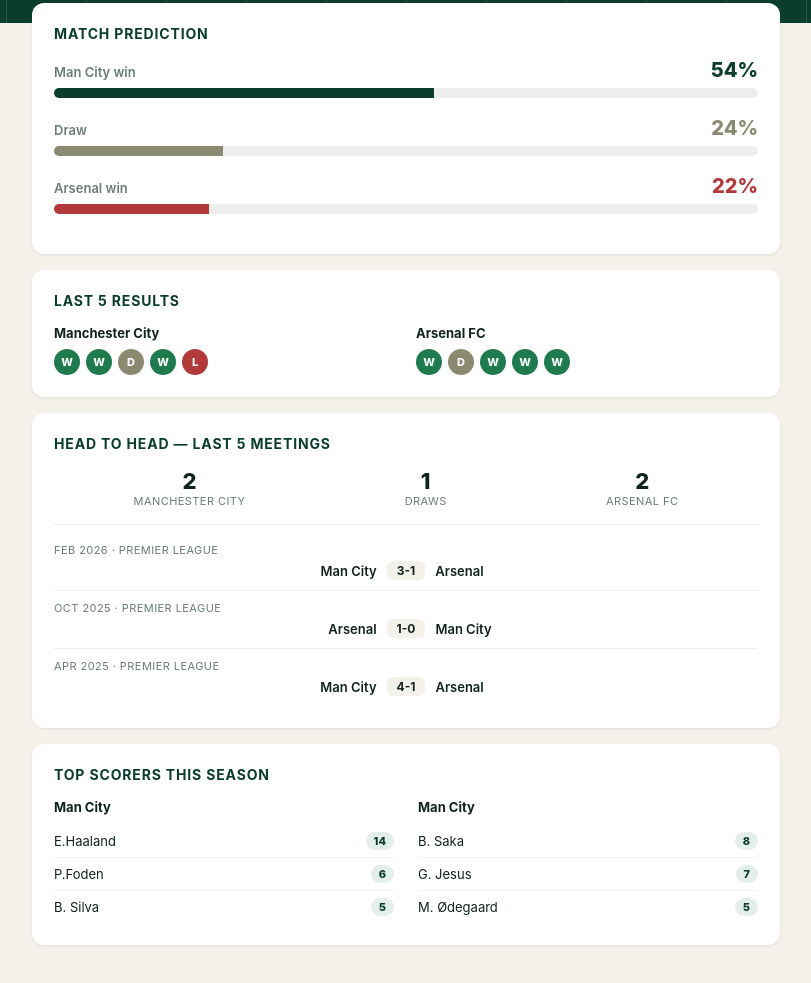
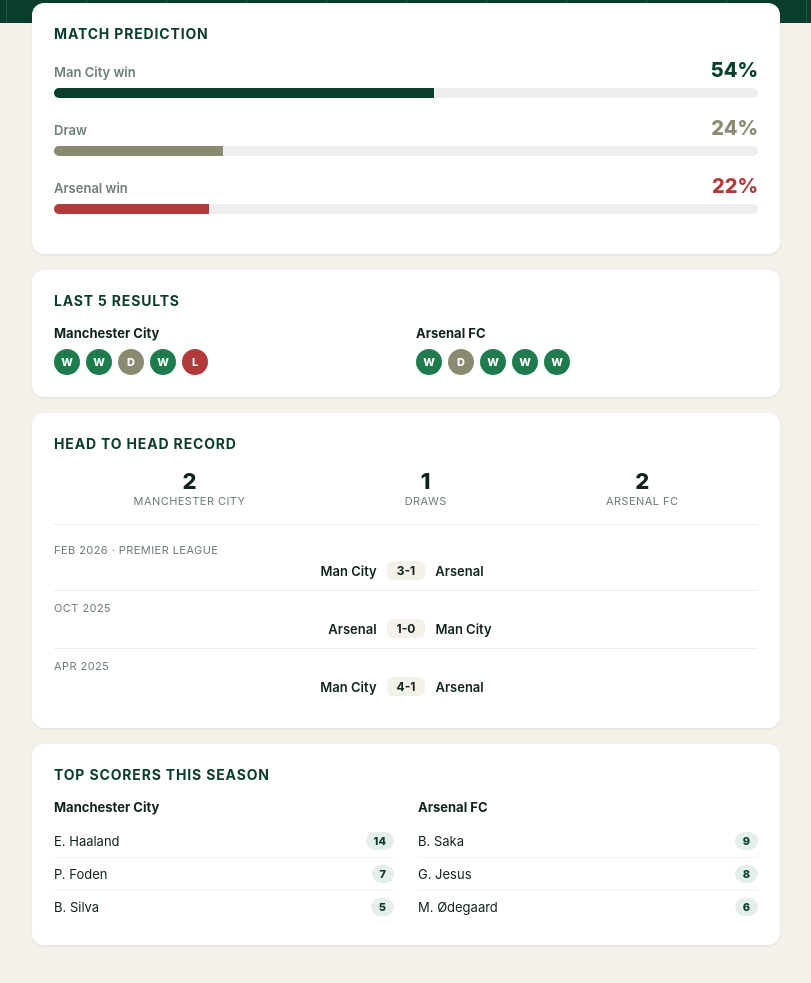
Before and after one commit to AlexJ157/football-analytics, a plain HTML site: page frontend/match.html in a window 1280 px wide. Shown: the part 195-1178 px from the top of the page, without its empty margins (234-1045 px from the left). Drawn offline with Linux system fonts and the light colour scheme.

Commit message:
Complete JavaScript integration for sample match data

```diff
--- a/frontend/match.html
+++ b/frontend/match.html
@@ -13,19 +13,19 @@
             <div>
                 <span id="competition-tag" class="competition-tag" ></span>
                 <div class="matchup">
-                    <!-- change for home side -->
+                    <!-- home side -->
                     <div class="side">
                         <img id="home-crest" class="crest" src="" alt="">
                         <div id="home-name" class="team-name"></div>
                     </div>
 
-                    <!-- change for date -->
+                    <!-- date -->
                     <div class="kickoff">
                         <div id="match-time"></div>
                         <div id="match-date" class="time"></div>
                     </div>
 
-                    <!-- change for away side -->
+                    <!-- away side -->
                     <div id="away-side" class="side">
                         <img id="away-crest" class="crest" src="" alt="">
                         <div id="away-name" class="team-name"></div>
@@ -38,7 +38,7 @@
             <div class="card">
                 <h2>Match Prediction</h2>
 
-                <!-- change for home prediction -->
+                <!-- home prediction -->
                 <div class="prob-row home">
                     <div id="home-win" class="label">fef</div>
                     <div id="home-prob" class="value"></div>
@@ -47,7 +47,7 @@
                     <div id="home-win-bar" class="prob-bar-fill home"></div>
                 </div>
 
-                <!-- change for draw prediction -->
+                <!-- draw prediction -->
                 <div class="prob-row draw">
                     <div class="label">Draw</div>
                     <div id="draw-prob" class="value"></div>
@@ -56,7 +56,7 @@
                     <div id="draw-bar" class="prob-bar-fill draw"></div>
                 </div>
 
-                <!-- change for away prediction -->
+                <!-- away prediction -->
                 <div class="prob-row away">
                     <div id="away-win" class="label"></div>
                     <div id="away-prob" class="value"></div>
@@ -70,21 +70,21 @@
                 <h2>Last 5 Results</h2>
                 <div class="form-grid">
                     <div>
-                        <!-- change for home last 5 -->
+                        <!-- home last 5 -->
                         <div id="home-form-name" class="form-team-name"></div>
                         <div id="home-form" class="form-chips"></div>
                     </div>
 
                     <div>
-                        <!-- change for home away 5 -->
+                        <!-- home away 5 -->
                         <div id="away-form-name" class="form-team-name">Arsenal</div>
                         <div id="away-form" class="form-chips"></div>
                     </div>
                 </div>
             </div>
 
-            <div class="card">
-                <h2>Head to Head — Last 5 Meetings</h2>
+            <div id="h2h-record" class="card">
+                <h2>Head to Head Record</h2>
                 <div class="h2h-summary">
                     <div>
                         <div id="h2h-home-wins" class="num"></div>
@@ -101,66 +101,21 @@
                         <div id="h2h-away-name" class="lbl"></div>
                     </div>
                 </div>
-
-                <div class="h2h-row">
-                    <div class="h2h-date">Feb 2026 · Premier League</div>
-                    <div class="h2h-home">Man City</div>
-                    <div class="h2h-score">3-1</div>
-                    <div class="h2h-away">Arsenal</div>
-                </div>
-
-                <div class="h2h-row">
-                    <div class="h2h-date">Oct 2025 · Premier League</div>
-                    <div class="h2h-home">Arsenal</div>
-                    <div class="h2h-score">1-0</div>
-                    <div class="h2h-away">Man City</div>
-                </div>
-
-                <div class="h2h-row">
-                    <div class="h2h-date">Apr 2025 · Premier League</div>
-                    <div class="h2h-home">Man City</div>
-                    <div class="h2h-score">4-1</div>
-                    <div class="h2h-away">Arsenal</div>
-                </div>
             </div>
 
             <div class="card">
                 <h2>Top Scorers This Season</h2>
                 <div class="scorers-columns">
-                    <!-- change for home top scorers -->
-                    <div>
-                        <div class="scorers-team-name">Man City</div>
-                        <div class="scorer-row">
-                            <div>E.Haaland</div>
-                            <div class="scorer-goals">14</div>
-                        </div>
-                        <div class="scorer-row">
-                            <div>P.Foden</div>
-                            <div class="scorer-goals">6</div>
-                        </div>
-                        <div class="scorer-row">
-                            <div>B. Silva</div>
-                            <div class="scorer-goals">5</div>
-                        </div>
+                    <!-- home top scorers -->
+                    <div id="home-top-scorers">
+                        <div id="home-scorers" class="scorers-team-name"></div>
                     </div>
 
-                    <!-- change for away top scorers -->
-                    <div>
-                        <div class="scorers-team-name">Man City</div>
-                        <div class="scorer-row">
-                            <div>B. Saka</div>
-                            <div class="scorer-goals">8</div>
-                        </div>
-                        <div class="scorer-row">
-                            <div>G. Jesus</div>
-                            <div class="scorer-goals">7</div>
-                        </div>
-                        <div class="scorer-row">
-                            <div>M. Ødegaard</div>
-                            <div class="scorer-goals">5</div>
-                        </div>
+                    <!-- away top scorers -->
+                    <div id="away-top-scorers">
+                        <div id="away-scorers" class="scorers-team-name"></div>
+
                     </div>
-
                 </div>
             </div>
 
--- a/frontend/match.js
+++ b/frontend/match.js
@@ -33,28 +33,27 @@ const sampleMatch = {
     },
     h2h_meetings: [
         {
-            date_label: "Feb 2026",
+            date_label: "Feb 2026 · Premier League",
             competition: "Premier League",
             home_team: "Man City",
             away_team: "Arsenal",
-            score_home: 3,
-            score_away: 1,
+            score: "3-1"
+
         },
         {
             date_label: "Oct 2025",
             competition: "Premier League",
             home_team: "Arsenal",
             away_team: "Man City",
-            score_home: 1,
-            score_away: 0,
+            score: "1-0"
         },
         {
             date_label: "Apr 2025",
             competition: "Premier League",
             home_team: "Man City",
             away_team: "Arsenal",
-            score_home: 4,
-            score_away: 1,
+            score: "4-1"
+
         },
     ],
 
@@ -161,7 +160,6 @@ function renderHeadToHead(match){
 
     // h2h draw wins
     const draws = document.getElementById("h2h-draws");
-    console.log(match["h2h_summary"]["draws"])
     draws.textContent = match["h2h_summary"]["draws"];
 
     // h2h away wins
@@ -170,6 +168,75 @@ function renderHeadToHead(match){
     awayWins.textContent = match["h2h_summary"]["away_wins"];
     awayName.textContent = match["away_team"];
 
+    // past scores
+    const h2hRecord = document.getElementById("h2h-record");
+    for (m of match["h2h_meetings"]) {
+        const rowDiv = document.createElement("div");
+        rowDiv.className = "h2h-row";
+
+        const dateDiv = document.createElement("div");
+        dateDiv.className = "h2h-date";
+
+        const homeDiv = document.createElement("div");
+        homeDiv.className = "h2h-home";
+
+        const scoreDiv = document.createElement("div");
+        scoreDiv.className = "h2h-score";
+
+        const awayDiv = document.createElement("div");
+        awayDiv.className = "h2h-away"
+
+        dateDiv.textContent = m["date_label"];
+        homeDiv.textContent = m["home_team"];
+        scoreDiv.textContent = m["score"];
+        awayDiv.textContent = m["away_team"];
+
+        rowDiv.append(dateDiv, homeDiv, scoreDiv, awayDiv);
+        h2hRecord.appendChild(rowDiv);
+    }
+}
+
+function renderTopScorers(match){
+    // home top scorers
+    const homeScorers = document.getElementById("home-top-scorers");
+    const homeTeam = document.getElementById("home-scorers");
+    homeTeam.textContent = match["home_team"];
+
+    for (player of match["home_top_scorers"]){
+        const scorerRow = document.createElement("div")
+        scorerRow.className = "scorer-row";
+
+        const playerNameDiv = document.createElement("div");
+        playerNameDiv.textContent = player["name"];
+
+        const playerGoalsDiv = document.createElement("div");
+        playerGoalsDiv.className = "scorer-goals";
+        playerGoalsDiv.textContent = player["goals"];
+
+        scorerRow.append(playerNameDiv, playerGoalsDiv);
+        homeScorers.appendChild(scorerRow);
+    }
+
+    // away top scorers
+    const awayScorers = document.getElementById("away-top-scorers");
+    const awayTeam = document.getElementById("away-scorers");
+    awayTeam.textContent = match["away_team"];
+
+    for (player of match["away_top_scorers"]){
+        const scorerRow = document.createElement("div")
+        scorerRow.className = "scorer-row";
+
+        const playerNameDiv = document.createElement("div");
+        playerNameDiv.textContent = player["name"];
+
+        const playerGoalsDiv = document.createElement("div");
+        playerGoalsDiv.className = "scorer-goals";
+        playerGoalsDiv.textContent = player["goals"];
+
+        scorerRow.append(playerNameDiv, playerGoalsDiv);
+        awayScorers.appendChild(scorerRow);
+    }
+
 }
 
 
@@ -177,3 +244,4 @@ renderHeader(sampleMatch);
 renderPrediction(sampleMatch);
 renderForm(sampleMatch);
 renderHeadToHead(sampleMatch);
+renderTopScorers(sampleMatch);
```
